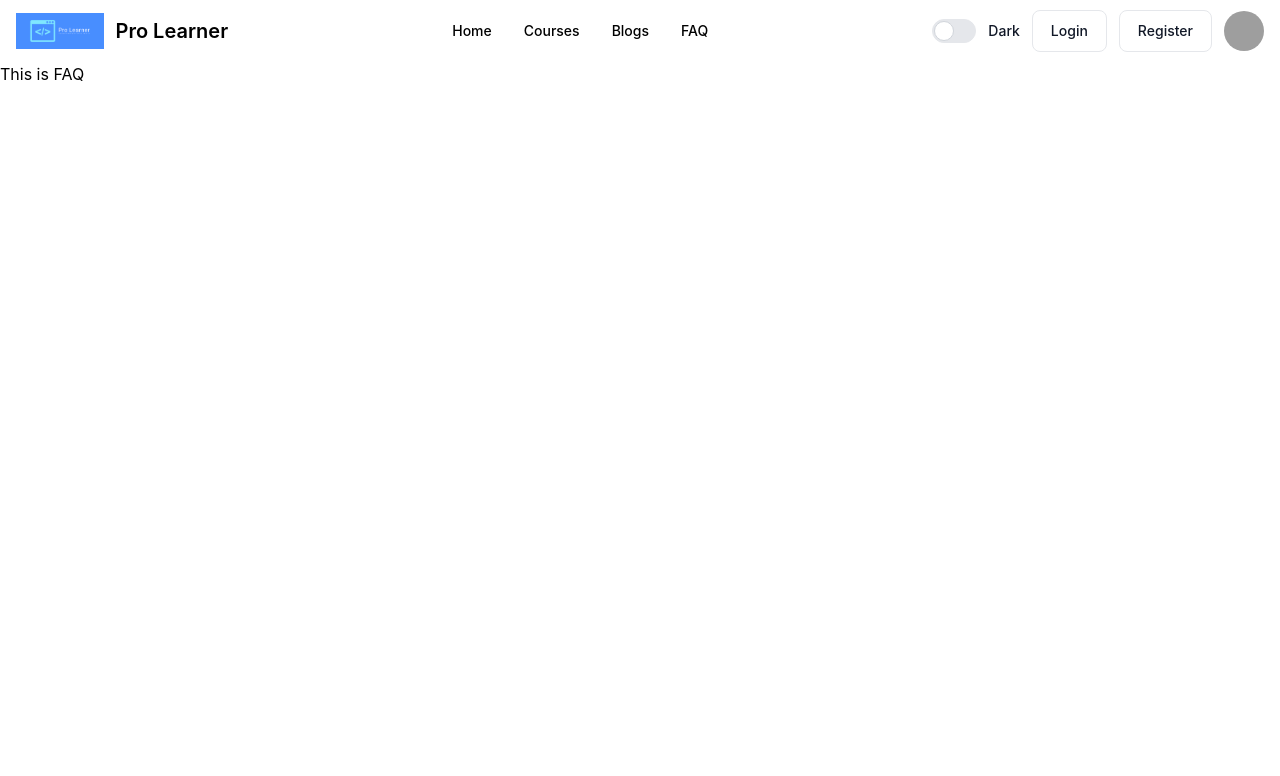
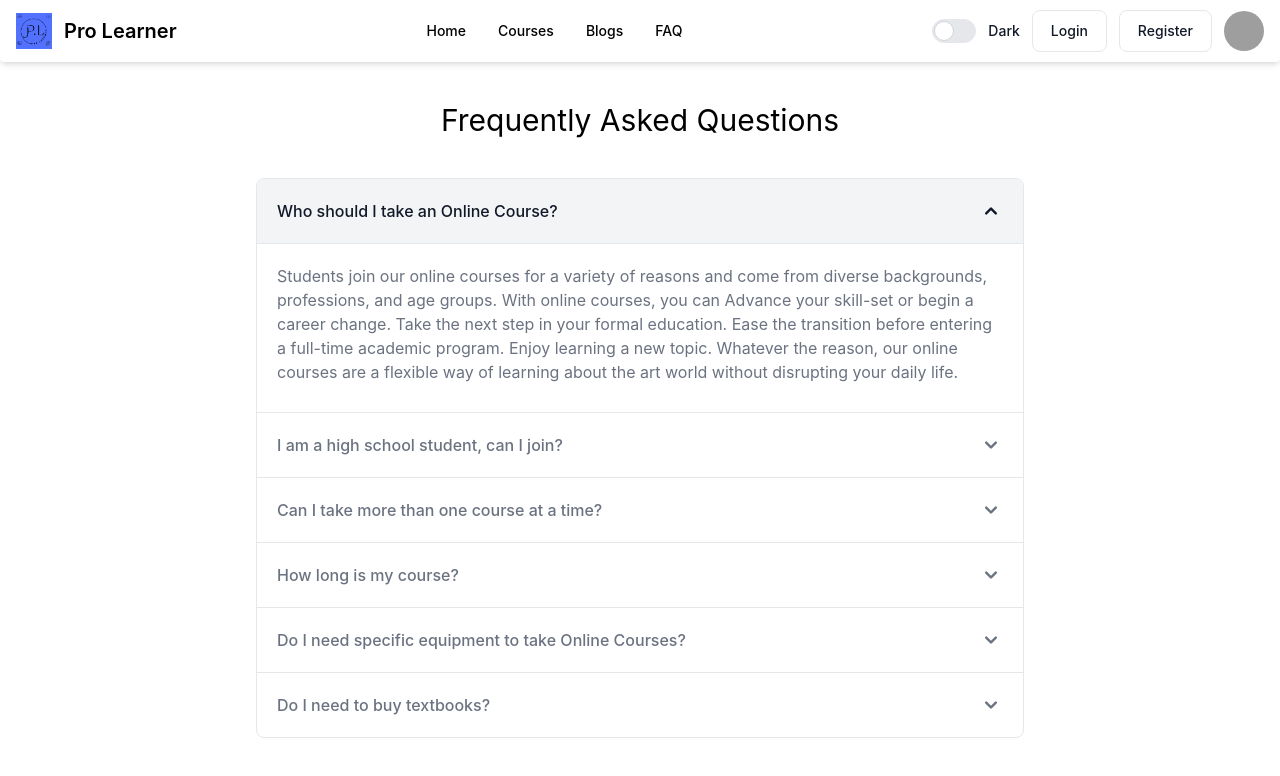
Before and after one commit to Tareq35/pro-learner-client, a React (Create React App) app: page /faq in a window 1280 px wide. Shown: the top 776 px of the page. Built offline with nearby package versions, Linux system fonts and the light colour scheme; grey boxes are pictures that could not be loaded.

Commit message:
faq added

```diff
--- a/src/Pages/Blogs/Blogs/Blogs.js
+++ b/src/Pages/Blogs/Blogs/Blogs.js
@@ -1,9 +1,11 @@
+import { Accordion } from 'flowbite-react';
 import React from 'react';
 
 const Blogs = () => {
     return (
         <div>
             <h2>This is Blogs</h2>
+
         </div>
     );
 };
--- a/src/Pages/FAQ/FAQ/FAQ.js
+++ b/src/Pages/FAQ/FAQ/FAQ.js
@@ -1,9 +1,86 @@
+import { Accordion } from 'flowbite-react';
 import React from 'react';
 
 const FAQ = () => {
     return (
-        <div>
-            <h2>This is FAQ</h2>
+        <div className='max-w-screen-md mx-auto'>
+            <h2 className='text-3xl my-10 text-center'>Frequently Asked Questions</h2>
+            <Accordion>
+                <Accordion.Panel>
+                    <Accordion.Title>
+                        Who should I take an Online Course?
+                    </Accordion.Title>
+                    <Accordion.Content>
+                        <p className="mb-2 text-gray-500 dark:text-gray-400">
+                            Students join our online courses for a variety of reasons and come from diverse backgrounds, professions, and age groups. With online courses, you can
+                            Advance your skill-set or begin a career change.
+                            Take the next step in your formal education.
+                            Ease the transition before entering a full-time academic program.
+                            Enjoy learning a new topic.
+                            Whatever the reason, our online courses are a flexible way of learning about the art world without disrupting your daily life.
+                        </p>
+                    </Accordion.Content>
+                </Accordion.Panel>
+                <Accordion.Panel>
+                    <Accordion.Title>
+                        I am a high school student, can I join?
+                    </Accordion.Title>
+                    <Accordion.Content>
+                        <p className="mb-2 text-gray-500 dark:text-gray-400">
+                            Courses are open to all students 18 years or older. If you are under 18 years old, please contact us to discuss further.
+                        </p>
+
+                    </Accordion.Content>
+                </Accordion.Panel>
+                <Accordion.Panel>
+                    <Accordion.Title>
+                        Can I take more than one course at a time?
+                    </Accordion.Title>
+                    <Accordion.Content>
+                        <p className="mb-2 text-gray-500 dark:text-gray-400">
+                            If you are new to online learning, we recommend that you begin with one course. As our courses are offered frequently throughout the year, you can always come back and continue your studies with one or more topics.
+                        </p>
+
+                    </Accordion.Content>
+                </Accordion.Panel>
+                <Accordion.Panel>
+                    <Accordion.Title>
+                        How long is my course?
+                    </Accordion.Title>
+                    <Accordion.Content>
+                        <p className="mb-2 text-gray-500 dark:text-gray-400">
+                            We currently offer 4-week, 6-week, and 8-week courses. Check the course dates listed online prior to registration.
+                            For a 4-week or 6-week course, you can expect to spend 5-7 hours a week reviewing and completing the course material.
+                            For an 8-week course, you can expect to spend 8-10 hours a week reviewing and completing the course material.
+                            You will also have read-only access to your course in Canvas for 90 days after its conclusion to review the course materials at your leisure.
+                        </p>
+
+                    </Accordion.Content>
+                </Accordion.Panel>
+                <Accordion.Panel>
+                    <Accordion.Title>
+                        Do I need specific equipment to take Online Courses?
+                    </Accordion.Title>
+                    <Accordion.Content>
+                        <p className="mb-2 text-gray-500 dark:text-gray-400">
+                            You should have an up-to-date web browser such as: Chrome, Safari, Firefox, or Internet Explorer. For more detailed information, please see the guides for supported browsers and basic computer specifications.
+                            Our Online Courses can be accessed on a mobile or tablet device, although we strongly encourage you to have access to a desktop or laptop computer and reliable internet connection for certain course components. Former students have told us it is easiest to read discussion threads and complete written assignments on a laptop or desktop computer.
+                        </p>
+
+                    </Accordion.Content>
+                </Accordion.Panel>
+                <Accordion.Panel>
+                    <Accordion.Title>
+                    Do I need to buy textbooks?
+                    </Accordion.Title>
+                    <Accordion.Content>
+                        <p className="mb-2 text-gray-500 dark:text-gray-400">
+                        All the reading materials you are required to access are included with your course. Instructors may provide recommended and suggested texts for further exploration.
+                        </p>
+
+                    </Accordion.Content>
+                </Accordion.Panel>
+            </Accordion>
         </div>
     );
 };
--- a/src/Pages/Shared/Header/Header.js
+++ b/src/Pages/Shared/Header/Header.js
@@ -8,6 +8,7 @@ const Header = () => {
     const [toggleChange, setToggleChange] = useState(false);
     return (
         <Navbar
+            className='shadow-md'
             fluid={true}
             rounded={true}
         >
```
Also changed, not shown: src/assets/logo/cover.png, 1 other file (tests, documents, lock files or other folders).
